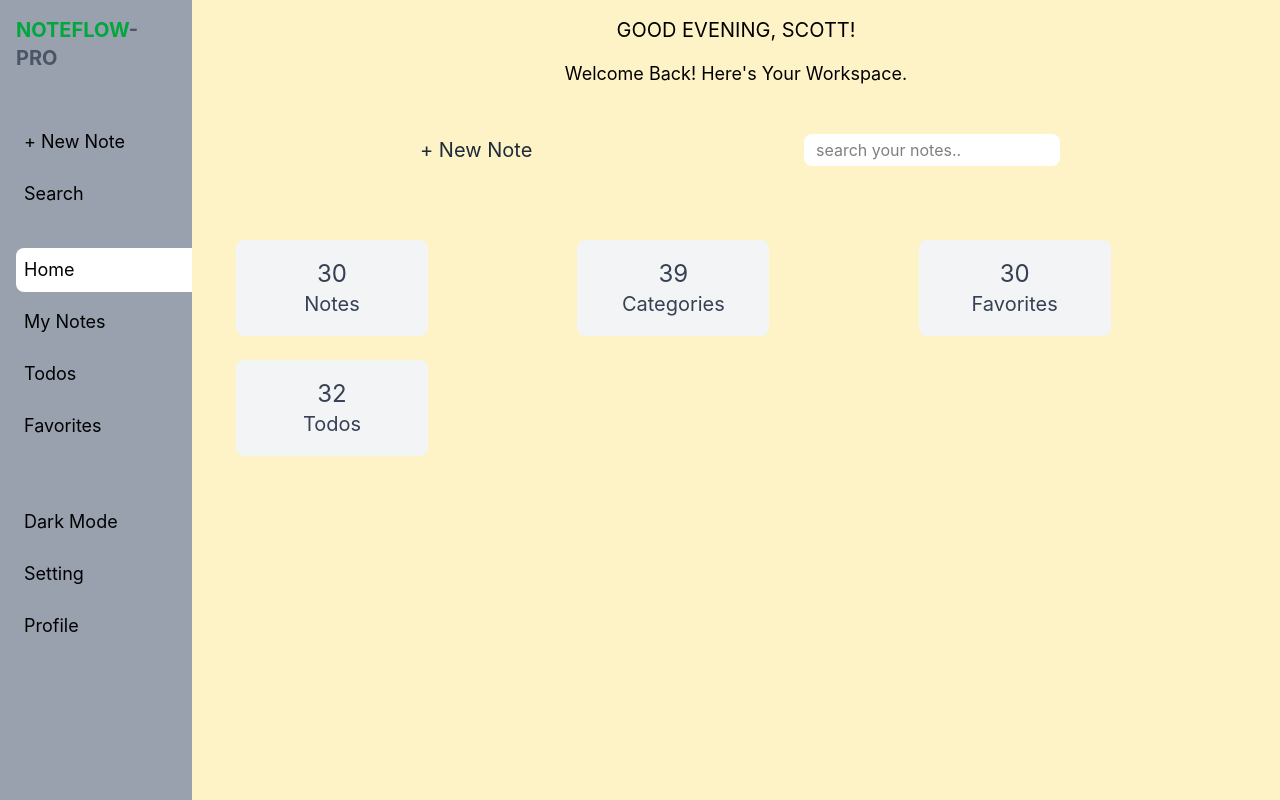
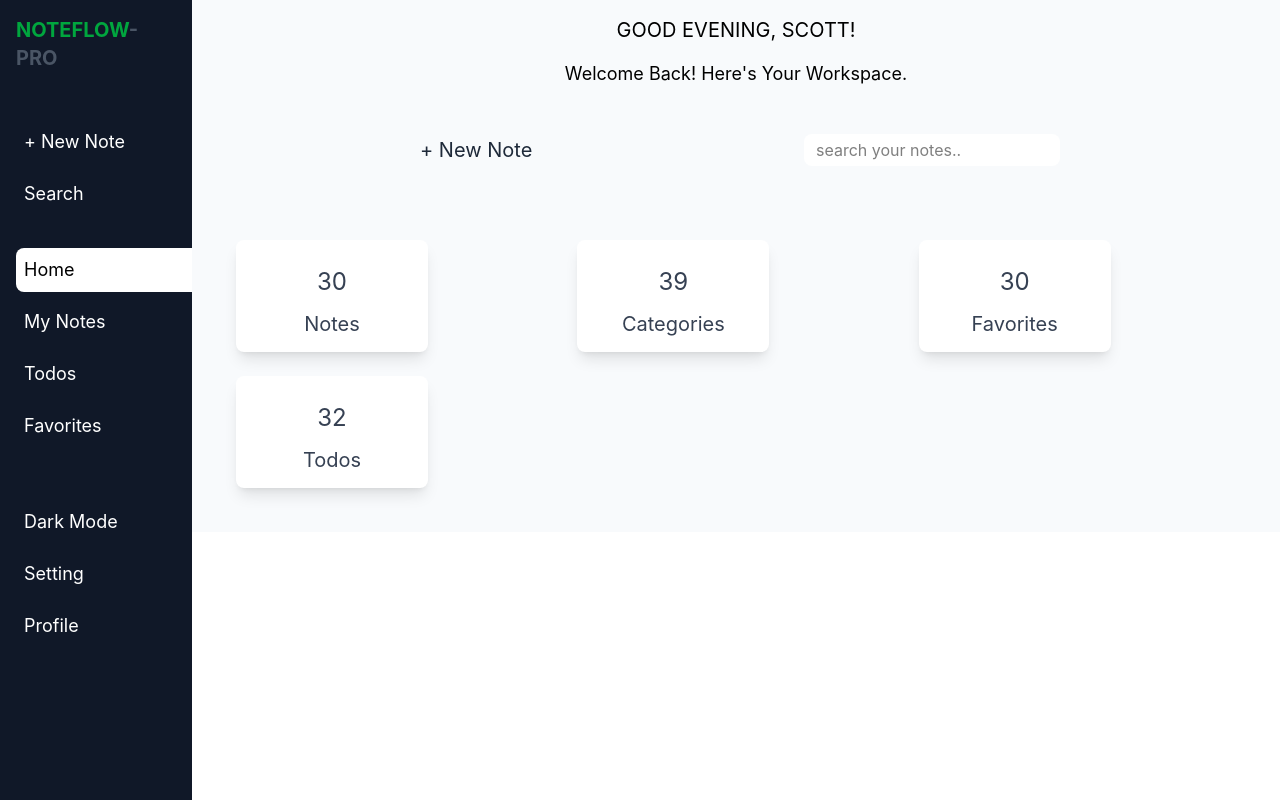
Before and after one commit to linscot10/projects, a React (Vite) app in the folder Notes App Pro/: page / in a window 1280 px wide. Built offline with nearby package versions, Linux system fonts and the light colour scheme.

Commit message:
Noteflow: Home features

```diff
--- a/Notes App Pro/src/Pages/Home.jsx
+++ b/Notes App Pro/src/Pages/Home.jsx
@@ -52,7 +52,7 @@ const list={
 
 //   },[])
   return (
-    <div className='w-full bg-amber-100'>
+    <div className='w-full bg-slate-50 ml-48'>
     <h1 className='flex justify-center text-xl m-4'>GOOD {timeOfDay},  SCOTT!</h1>
     <h2 className='flex justify-center text-lg m-4'>Welcome Back! Here's Your Workspace.</h2>
 
@@ -67,7 +67,7 @@ const list={
       <div className='bg-red-400 w-48 rounded-lg h-24 flex flex-col justify-center items-center'><p>42</p><h1>Todos</h1></div>
       <div className='bg-red-400 w-48 rounded-lg h-24 flex flex-col justify-center items-center'><p>42</p><h1>favorite</h1></div> */}
 
-      {Object.entries(list).map(([type, num])=> <div className='bg-gray-100 w-48 rounded-lg h-24 flex flex-col justify-center items-center  text-gray-700 text-xl m-3'><p className='text-2xl'>{num}</p><h1>{type}</h1></div>)}
+      {Object.entries(list).map(([type, num])=> <div className='bg-white w-48 shadow-lg rounded-lg h-28 flex flex-col justify-center items-center  text-gray-700 text-xl m-3'><p className='text-2xl p-3 '>{num}</p ><h1>{type}</h1></div>)}
 
     </div>
 
--- a/Notes App Pro/src/components/Navbar.jsx
+++ b/Notes App Pro/src/components/Navbar.jsx
@@ -5,30 +5,31 @@ import {Link, useLocation} from "react-router-dom"
 const Navbar = () => {
   const location =useLocation()
   return (
-    <div>
-        <nav className=" flex flex-col gap-4 bg-gray-400 w-48 h-screen">
+
+    <div className=''>
+        <nav className=" fixed top-0 left-0  flex flex-col gap-4 bg-gray-900 w-48 h-screen">
             <div className='p-4'><h1 className='font-bold text-gray-600 text-xl'><span className='text-green-600'>NOTEFLOW</span>-<span>PRO</span></h1></div>
             <div className='flex flex-col gap-3 justify-center text-lg p-4'>
           <ul className="flex flex-col gap-2  w-40 " >
-          <Link  to={'/New_notes'} className={location.pathname==='/New_notes'? "bg-white rounded-lg w-48":"bg-gray-400"}> <li className='hover:bg-white rounded-lg p-2  w-48 '>+ New Note </li>
+          <Link  to={'/New_notes'} className={location.pathname==='/New_notes'? "bg-white text-black rounded-l-lg w-44":"text-white rounded-l-lg w-44"}> <li className='hover:bg-white hover:text-black rounded-l-lg p-2  w-44 '>+ New Note </li>
 </Link>
-               <Link  to={'/Search'} className={location.pathname==='/Search'? "bg-white rounded-lg w-48":"bg-gray-400"}> <li className='hover:bg-white rounded-lg p-2 w-48'>Search</li></Link>
+               <Link  to={'/Search'} className={location.pathname==='/Search'? " text-black rounded-l-lg w-44":"text-white rounded-l-lg w-44"}> <li className='hover:bg-white hover:text-black rounded-l-lg p-2 w-44'>Search</li></Link>
 
 
 
             </ul>
             <ul className="flex flex-col gap-2  w-40 mt-5 " >
-            <Link  to={'/'} className={location.pathname==='/'? "bg-white rounded-lg  w-48" : "bg-gray-400"}><li className='hover:bg-white rounded-lg p-2  w-48 '>Home</li> </Link>
-                 <Link  to={'/My_Notes'} className={location.pathname==='/My_Notes'? "bg-white rounded-lg w-48":"bg-gray-400"}> <li className='hover:bg-white rounded-lg p-2 w-48'>  My Notes</li></Link>
-               <Link  to={'/Todos'} className={location.pathname==='/Todos'? "bg-white rounded-lg w-48":"bg-gray-400"}><li className='hover:bg-white rounded-lg p-2 w-48 '>Todos </li></Link>
-               <Link  to={'/Favorites'} className={location.pathname==='/Favorites'? "bg-white rounded-lg w-48":"bg-gray-400"}> <li className='hover:bg-white rounded-lg p-2 w-48 '>Favorites </li></Link>
+            <Link  to={'/'} className={location.pathname==='/'? "bg-white text-black rounded-l-lg  w-44" : "text-white rounded-l-lg w-44 rounded-l-lg w-44"}><li className='hover:bg-white hover:text-black rounded-l-lg p-2  w-44 '>Home</li> </Link>
+                 <Link  to={'/My_Notes'} className={location.pathname==='/My_Notes'? "bg-white text-black rounded-l-lg w-44":"text-white rounded-l-lg w-44"}> <li className='hover:bg-white hover:text-black rounded-l-lg p-2 w-44'>  My Notes</li></Link>
+               <Link  to={'/Todos'} className={location.pathname==='/Todos'? "bg-white text-black rounded-l-lg w-44":"text-white rounded-l-lg w-44"}><li className='hover:bg-white hover:text-black rounded-l-lg p-2 w-44 '>Todos </li></Link>
+               <Link  to={'/Favorites'} className={location.pathname==='/Favorites'? "bg-white text-black rounded-l-lg w-44":"text-white rounded-l-lg w-44"}> <li className='hover:bg-white hover:text-black rounded-l-lg p-2 w-44 '>Favorites </li></Link>
 
 
             </ul>
             <ul className="flex flex-col gap-2  w-40 mt-10" >
-                 <Link  to={'/Dark_Mode'} className={location.pathname==='/Dark_Mode'? "bg-white rounded-lg w-48":"bg-gray-400"}>  <li className='hover:bg-white rounded-lg p-2 w-48 '>Dark Mode  </li></Link>
-              <Link  to={'/Setting'} className={location.pathname==='/Setting'? "bg-white rounded-lg w-48":"bg-gray-400"}> <li className='hover:bg-white rounded-lg p-2 w-48 '>Setting </li> </Link>
-               <Link  to={'/Profile'} className={location.pathname==='/Profile'? "bg-white rounded-lg w-48":"bg-gray-400"}><li className='hover:bg-white rounded-lg p-2 w-48 '> Profile </li> </Link>
+                 <Link  to={'/Dark_Mode'} className={location.pathname==='/Dark_Mode'? "bg-white text-black rounded-l-lg w-44":"text-white rounded-l-lg w-44"}>  <li className='hover:bg-white hover:text-black rounded-l-lg p-2 w-44 '>Dark Mode  </li></Link>
+              <Link  to={'/Setting'} className={location.pathname==='/Setting'? "bg-white text-black rounded-l-lg w-44":"text-white rounded-l-lg w-44"}> <li className='hover:bg-white hover:text-black rounded-l-lg p-2 w-44 '>Setting </li> </Link>
+               <Link  to={'/Profile'} className={location.pathname==='/Profile'? "bg-white text-black rounded-l-lg w-44":"text-white rounded-l-lg w-44"}><li className='hover:bg-white hover:text-black rounded-l-lg p-2 w-44 '> Profile </li> </Link>
 
             </ul>
 
```
